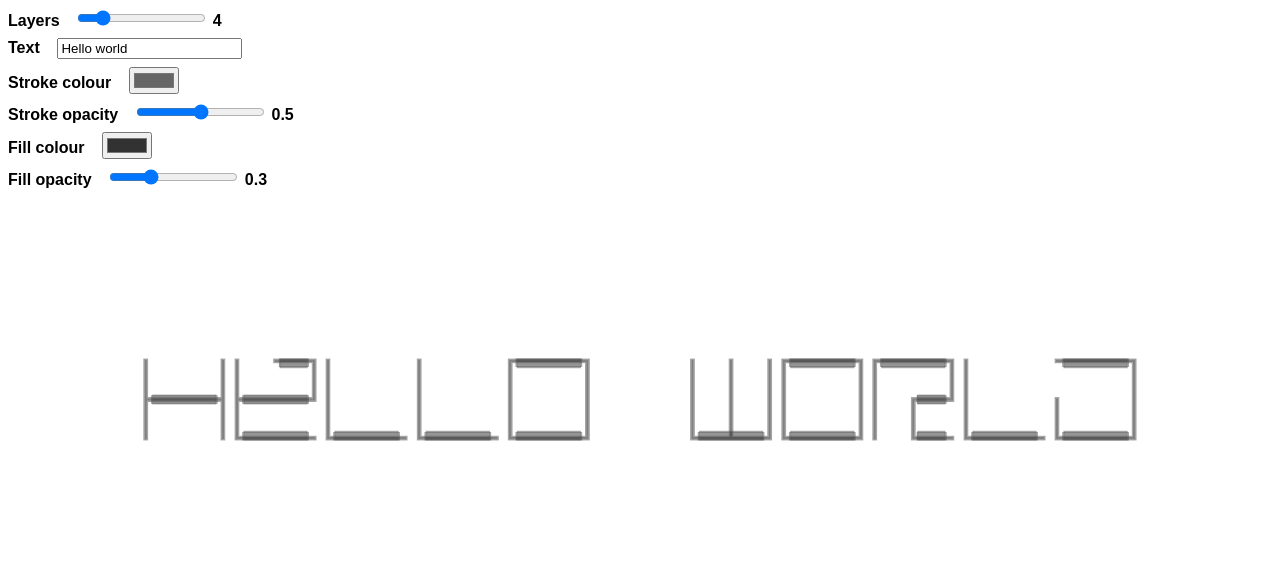
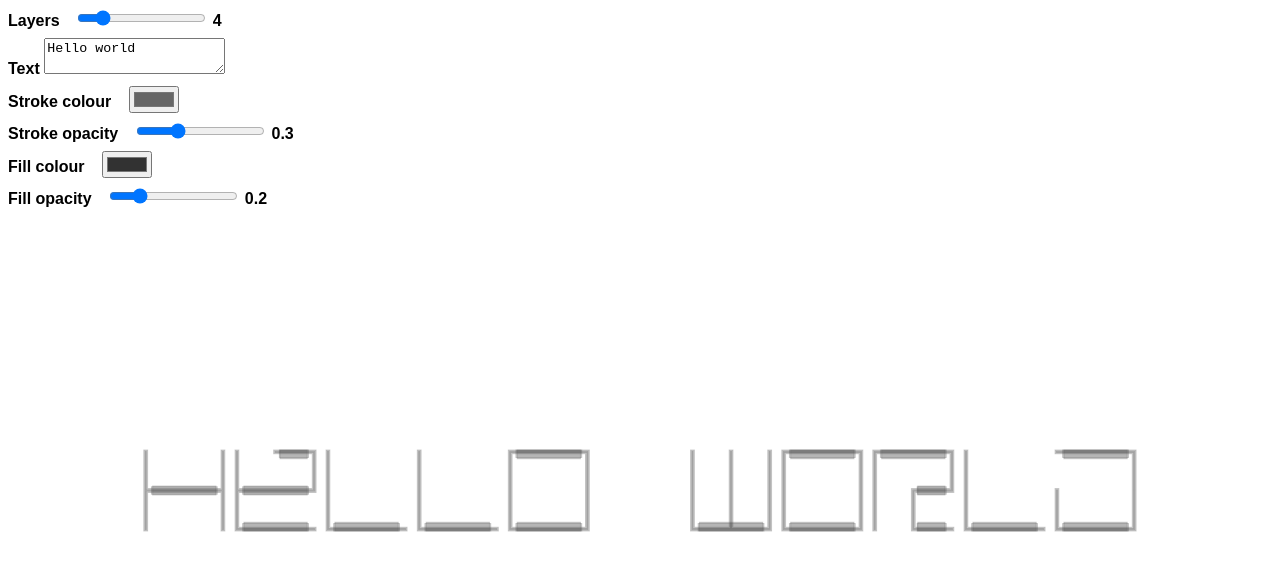
Before and after one commit to velvetkevorkian/modulo-study, a Vue app: page / in a window 1280 px wide. Shown: the top 570 px of the page. Built offline with nearby package versions, Linux system fonts and the light colour scheme.

Commit message:
initial multiline layout

```diff
--- a/src/App.vue
+++ b/src/App.vue
@@ -8,7 +8,7 @@
 
       <label>
         Text
-        <input type='text' v-model='text' />
+        <textarea v-model='text' />
       </label>
 
       <label>
@@ -57,9 +57,9 @@ export default {
       layers: 4,
       text: 'Hello world',
       strokeColor: '#666666',
-      strokeOpacity: 0.5,
+      strokeOpacity: 0.3,
       fillColor: '#323232',
-      fillOpacity: 0.3
+      fillOpacity: 0.2
     }
   }
 }
--- a/src/components/Modulo.vue
+++ b/src/components/Modulo.vue
@@ -9,7 +9,9 @@
       :key='layer'
       :style='svgStyle + layers[layer]'
       :x='width/2' :y='height/2 + 40'>
-        {{text}}
+        <tspan v-for='line in lines' :key='line' x='50%' :dy='fontSize + 10'>
+          {{line}}
+        </tspan>
       </text>
     </svg>
   </div>
@@ -37,6 +39,10 @@ export default {
   },
 
   computed: {
+    lines() {
+      return this.text.split('\n')
+    },
+
     layerCount() {
       return parseInt(this.layersProp)
     },
@@ -49,13 +55,12 @@ export default {
       return `
         stroke: ${this.hexToRGBA(this.strokeColor, this.strokeOpacity)};
         fill: ${this.hexToRGBA(this.fillColor, this.fillOpacity)};
-        ${this.fontSize}
+        font-size: ${this.fontSize}px;
       `
     },
 
     fontSize() {
-      const size = Math.floor(this.width / (this.text.length + 4))
-      return `font-size: ${size}px;`
+      return Math.floor(this.width / (this.text.length + 4))
     }
   },
 
```
